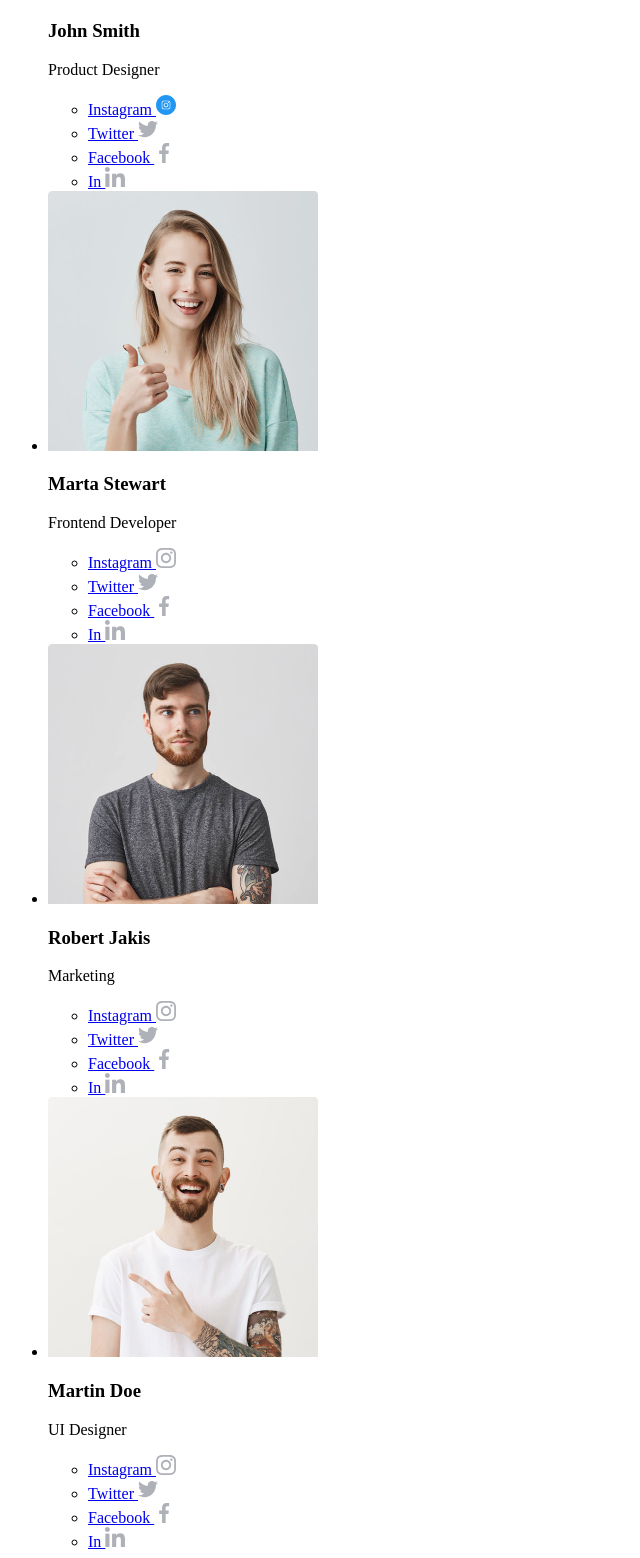
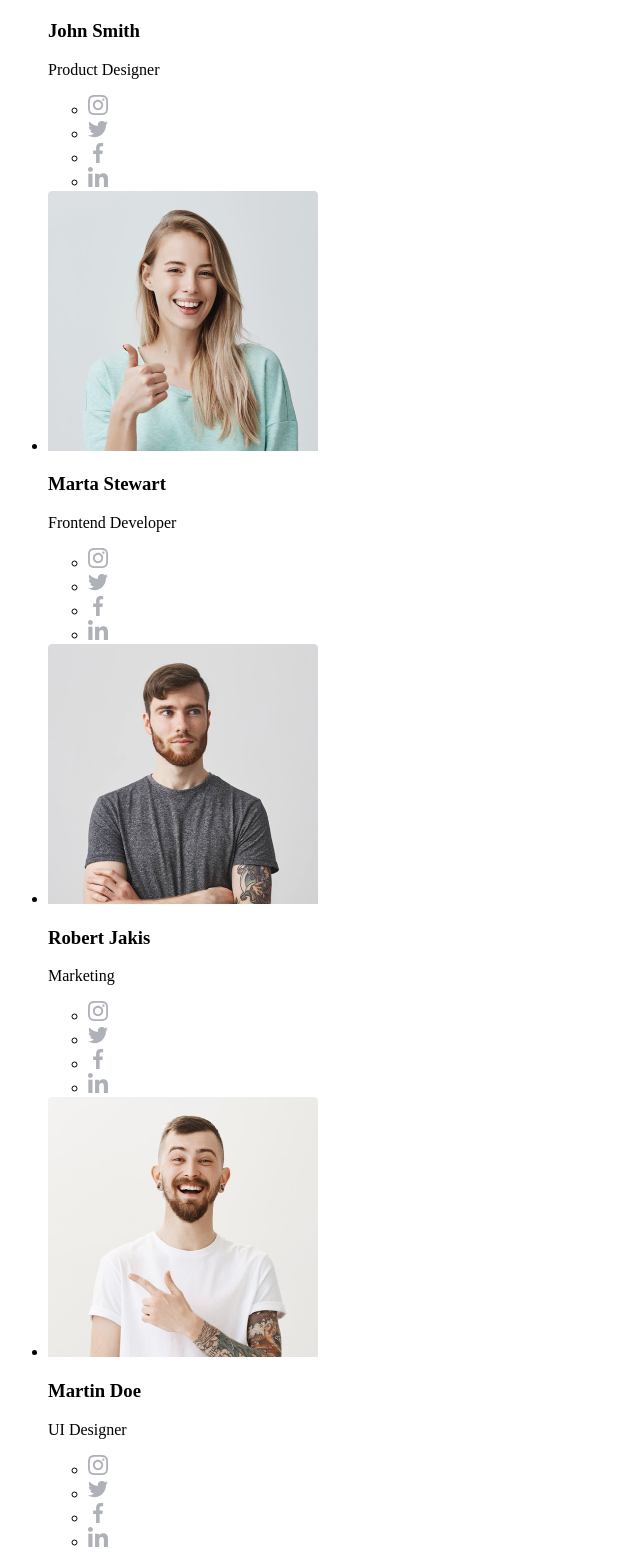
Before and after one commit to AllaLitvin/goit-markup-hw-01, a plain HTML site: page index.html in a window 1280 px wide. Shown: the part 2202-3760 px from the top of the page, without its empty margins (0-640 px from the left). Drawn offline with Linux system fonts and the light colour scheme.

Commit message:
Вносит поправки в иконки

```diff
--- a/index.html
+++ b/index.html
@@ -133,9 +133,9 @@
             <ul>
               <li>
                 <a href="/"
-                  >Instagram
+                  >
                   <img
-                    src="img/instablue.svg"
+                    src="img/instagram2.svg"
                     alt="Instagram"
                     width="20"
                                     /></a>
@@ -143,7 +143,7 @@
 
               <li>
                 <a href="/"
-                  >Twitter
+                  >
                   <img
                     src="img/twitter1.svg"
                     alt="Twitter"
@@ -153,7 +153,7 @@
               </li>
               <li>
                 <a href="/"
-                  >Facebook
+                  >
                   <img
                     src="img/facebook1.svg"
                     alt="Facebook"
@@ -163,7 +163,7 @@
               </li>
               <li>
                 <a href="/"
-                  >In
+                  >
                   <img
                     src="img/linkedin1.svg"
                     alt="Linkedin"
@@ -180,7 +180,7 @@
             <ul>
               <li>
                 <a href="/"
-                  >Instagram
+                  >
                   <img
                     src="img/instagram2.svg"
                     alt="Instagram"
@@ -191,7 +191,7 @@
 
               <li>
                 <a href="/"
-                  >Twitter
+                  >
                   <img
                     src="img/twitter1.svg"
                     alt="Twitter"
@@ -201,7 +201,7 @@
               </li>
               <li>
                 <a href="/"
-                  >Facebook
+                  >
                   <img
                     src="img/facebook1.svg"
                     alt="Facebook"
@@ -211,7 +211,7 @@
               </li>
               <li>
                 <a href="/"
-                  >In
+                  >
                   <img
                     src="img/linkedin1.svg"
                     alt="Linkedin"
@@ -228,7 +228,7 @@
             <ul>
               <li>
                 <a href="/"
-                  >Instagram
+                  >
                   <img
                     src="img/instagram2.svg"
                     alt="Instagram"
@@ -239,7 +239,7 @@
 
               <li>
                 <a href="/"
-                  >Twitter
+                  >
                   <img
                     src="img/twitter1.svg"
                     alt="Twitter"
@@ -249,7 +249,7 @@
               </li>
               <li>
                 <a href="/"
-                  >Facebook
+                  >
                   <img
                     src="img/facebook1.svg"
                     alt="Facebook"
@@ -259,7 +259,7 @@
               </li>
               <li>
                 <a href="/"
-                  >In
+                  >
                   <img
                     src="img/linkedin1.svg"
                     alt="Linkedin"
@@ -276,7 +276,7 @@
             <ul>
               <li>
                 <a href="/"
-                  >Instagram
+                  >
                   <img
                     src="img/instagram2.svg"
                     alt="Instagram"
@@ -287,7 +287,7 @@
 
               <li>
                 <a href="/"
-                  >Twitter
+                  >
                   <img
                     src="img/twitter1.svg"
                     alt="Twitter"
@@ -297,7 +297,7 @@
               </li>
               <li>
                 <a href="/"
-                  >Facebook
+                  >
                   <img
                     src="img/facebook1.svg"
                     alt="Facebook"
@@ -306,7 +306,7 @@
               </li>
               <li>
                 <a href="/"
-                  >In
+                  >
                   <img
                     src="img/linkedin1.svg"
                     alt="Linkedin"
@@ -396,20 +396,20 @@
       <p>ПРИСОЕДИНЯЙТЕСЬ</p>
       <ul>
         <li>
-        <a href="/">Instagram
+        <a href="/">
           <img src="img/instagramwhite.svg" alt="Instagram" width="20" height="20" /></a>
         </li>
 
         <li>
-          <a href="/">Twitter
+          <a href="/">
             <img src="img/twitblue.svg" alt="Twitter" width="20" height="20" /></a>
         </li>
         <li>
-          <a href="/">Facebook
+          <a href="/">
             <img src="img/facebookwhite.svg" alt="Facebook" width="20" height="20" /></a>
         </li>
         <li>
-          <a href="/">In
+          <a href="/">
             <img src="img/linkedinwhite.svg" alt="Linkedin" width="20" height="20" /></a>
         </li>
       </ul>
```
Also changed, not shown: img/Client4.jpg, img/client4.svg.
